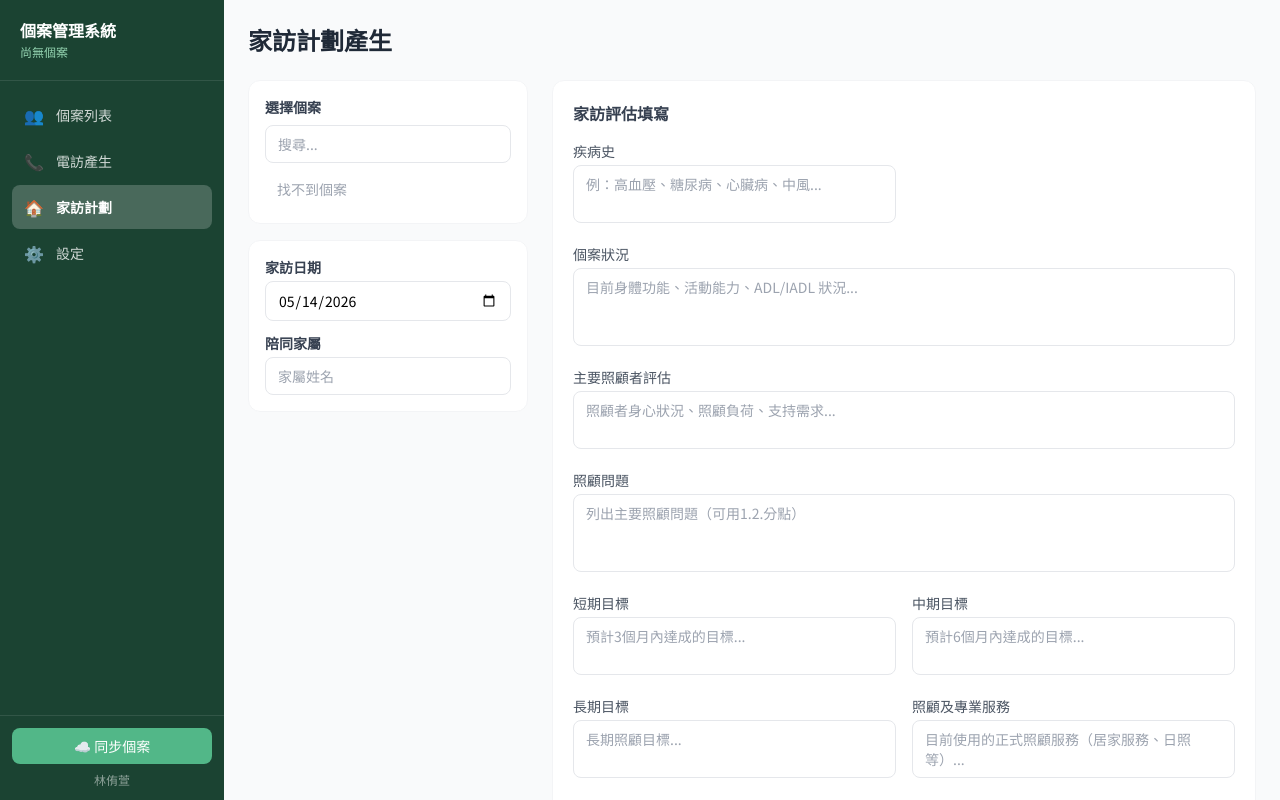
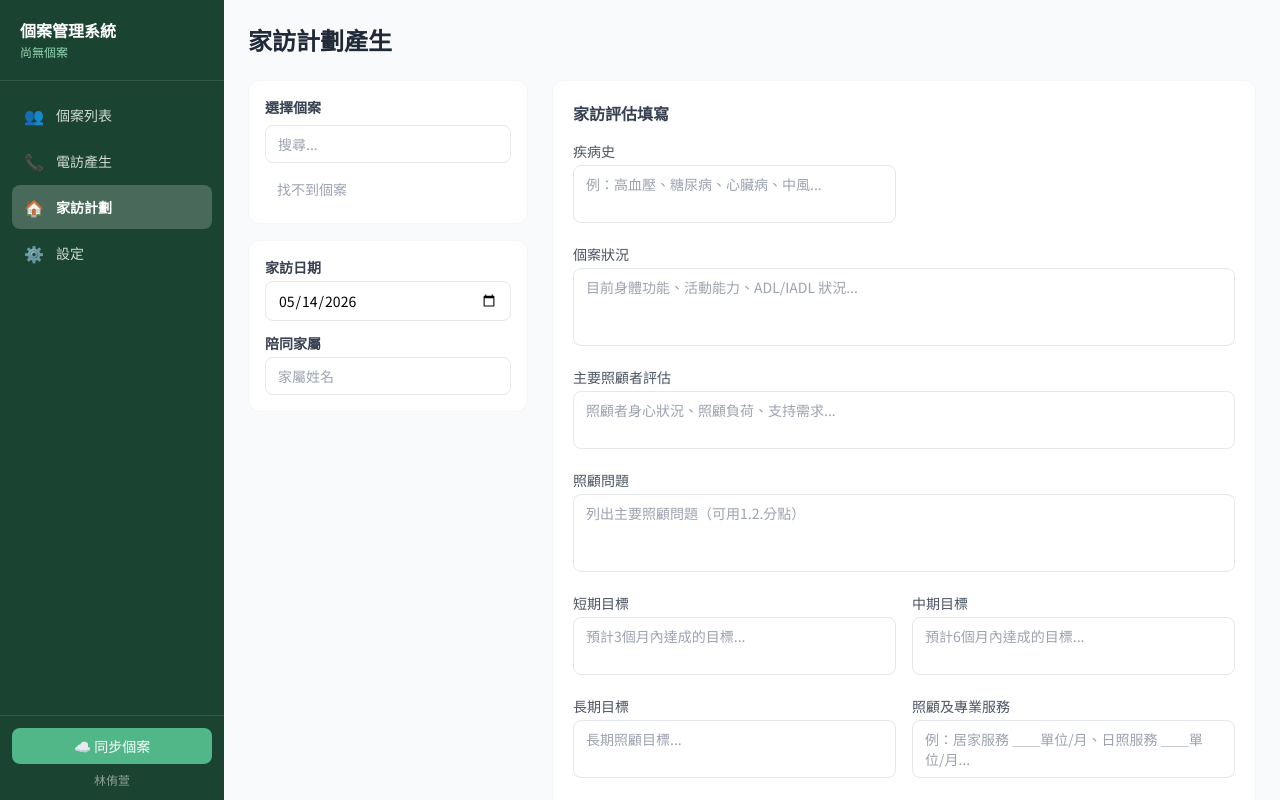
Before and after one commit to anna880855/case-management, a Next.js app: page /home-visit in a window 1280 px wide. Built offline with nearby package versions, Linux system fonts and the light colour scheme.

Commit message:
Update 照顧及專業服務 to use ＿＿單位/月 format

```diff
--- a/app/home-visit/page.tsx
+++ b/app/home-visit/page.tsx
@@ -12,7 +12,7 @@ const ASSESSMENT_FIELDS = [
   { key: 'shortTermGoal', label: '短期目標', placeholder: '預計3個月內達成的目標...' },
   { key: 'midTermGoal', label: '中期目標', placeholder: '預計6個月內達成的目標...' },
   { key: 'longTermGoal', label: '長期目標', placeholder: '長期照顧目標...' },
-  { key: 'formalCareService', label: '照顧及專業服務', placeholder: '目前使用的正式照顧服務（居家服務、日照等）...' },
+  { key: 'formalCareService', label: '照顧及專業服務', placeholder: '例：居家服務 ＿＿單位/月、日照服務 ＿＿單位/月...' },
   { key: 'transportService', label: '交通接送服務', placeholder: '例：1840元/月，至台北馬偕醫院，或「暫無需求」' },
   { key: 'assistiveDevice', label: '輔具及居家無障礙', placeholder: '輔具需求或居家環境改善需求，或「暫無需求」' },
   { key: 'respiteService', label: '喘息服務', placeholder: '喘息服務使用狀況及剩餘額度...' },
@@ -59,7 +59,7 @@ ${Object.entries(assessment).filter(([, v]) => v.trim()).map(([k, v]) => {
 2.中期目標：${assessment.midTermGoal || '（根據評估填寫）'}
 3.長期目標：${assessment.longTermGoal || '（根據評估填寫）'}
 
-一、照顧及專業服務：${assessment.formalCareService || '（根據服務使用情形填寫）'}
+一、照顧及專業服務：${assessment.formalCareService || '（請列出各項服務，每項格式為「服務名稱 ＿＿單位/月」）'}（每項服務請使用「服務名稱 ＿＿單位/月」格式呈現，例如：居家服務 ＿＿單位/月）
 二、交通接送服務：${assessment.transportService || '暫無需求。'}
 三、輔具及居家無障礙環境改善服務：${assessment.assistiveDevice || '暫無需求。'}
 四、喘息服務/短照服務：${assessment.respiteService || '（根據喘息使用情形填寫）'}
```
